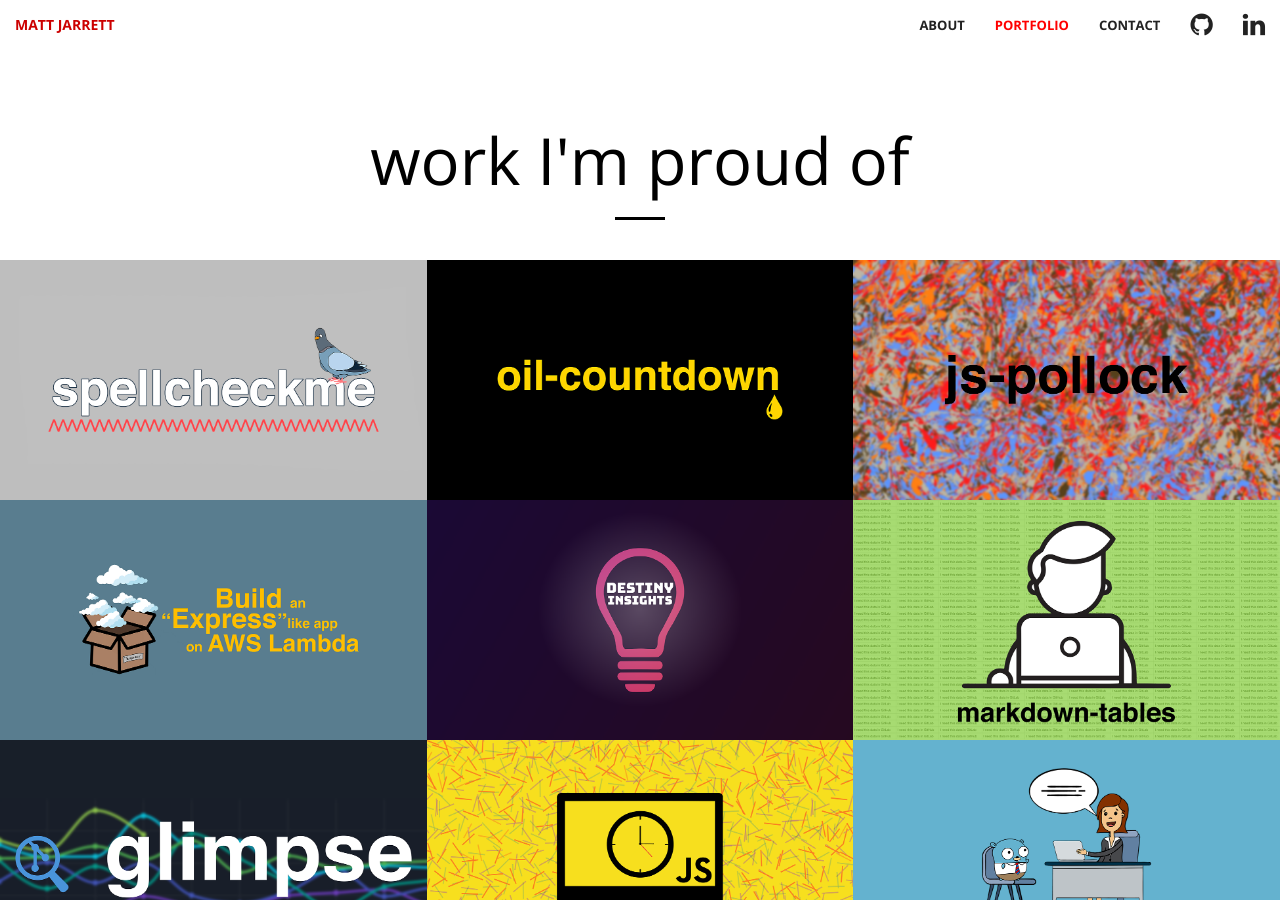
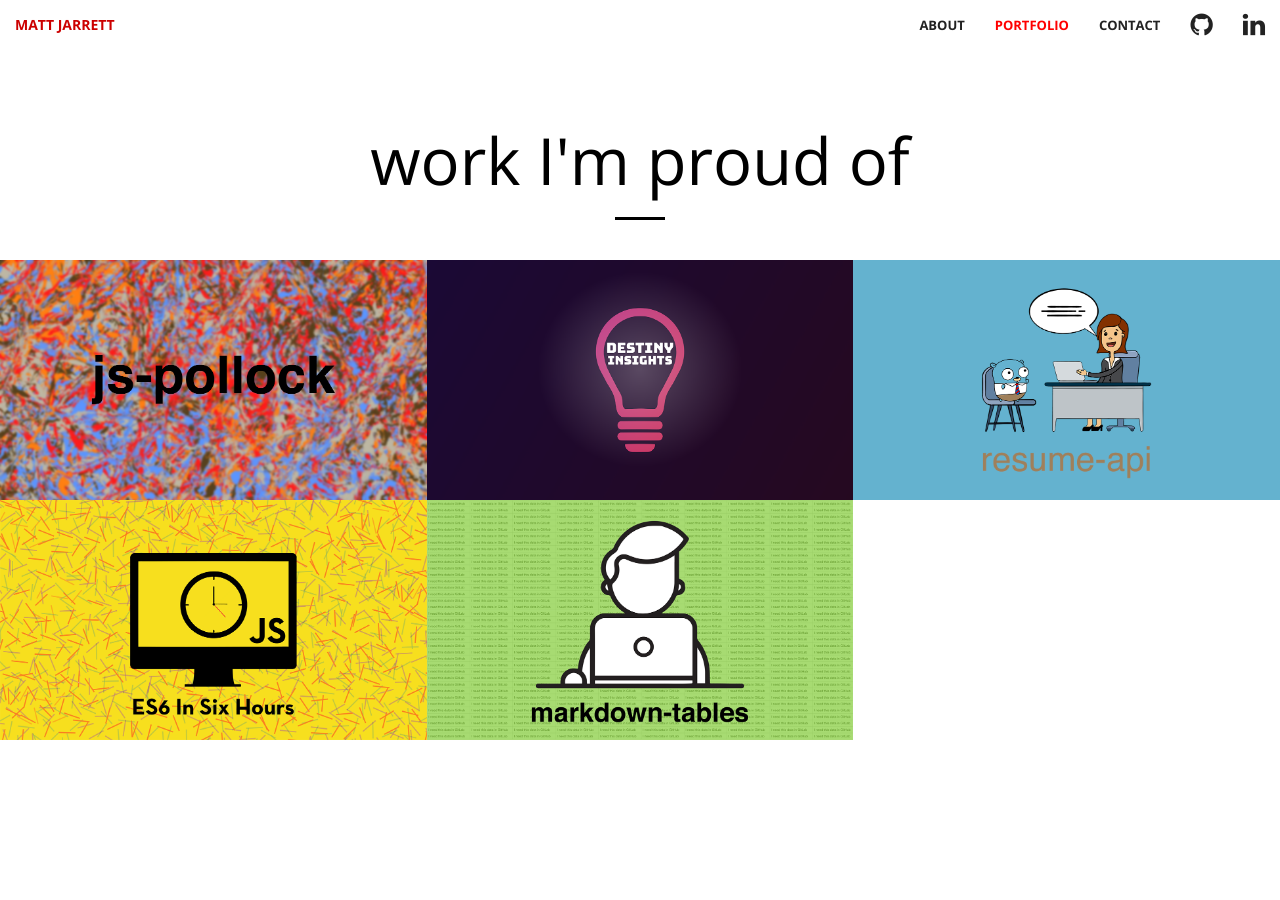
Before and after one commit to cujarrett/cujarrett.github.io, a Jekyll site: the page built from index.html, in a window 1280 px wide and 900 px high, scrolled down 2438 px. Built offline with Jekyll 4.4.1, drawn with Linux system fonts in a browser that asks for light colours; Markdown is read by kramdown in place of the engine named in the settings.

Commit message:
chore: update dependencies and improve portfolio layout

```diff
--- a/_includes/portfolio.html
+++ b/_includes/portfolio.html
@@ -5,36 +5,6 @@
   </div>
   <div class="container-fluid">
     <div class="row no-gutter">
-      <div class="col-lg-4 col-sm-4">
-        <a href="https://github.com/cujarrett/spellcheckme" class="portfolio-box">
-          <img src="img/portfolio/spellcheckme.png" class="img-responsive" alt="" />
-          <div class="portfolio-box-caption">
-            <div class="portfolio-box-caption-content">
-              <div class="project-category text-faded">
-                Spellcheck CLI
-              </div>
-              <div class="project-name">
-                spellcheckme
-              </div>
-            </div>
-          </div>
-        </a>
-      </div>
-      <div class="col-lg-4 col-sm-4">
-        <a href="https://github.com/cujarrett/oil-countdown?tab=readme-ov-file" class="portfolio-box">
-          <img src="img/portfolio/oil-countdown.png" class="img-responsive" alt="" />
-          <div class="portfolio-box-caption">
-            <div class="portfolio-box-caption-content">
-              <div class="project-category text-faded">
-                React web app counting down remaining oil
-              </div>
-              <div class="project-name">
-                oil-countdown
-              </div>
-            </div>
-          </div>
-        </a>
-      </div>
       <div class="col-lg-4 col-sm-4">
         <a href="https://jspollock.art" class="portfolio-box">
           <img src="img/portfolio/js-pollock.png" class="img-responsive" alt="" />
@@ -45,26 +15,6 @@
               </div>
               <div class="project-name">
                 js-pollock
-              </div>
-            </div>
-          </div>
-        </a>
-      </div>
-    </div>
-    <div class="custom-hidden-xs custom-hidden-sm custom-hidden-md custom-hidden-lg custom-visible-xl">
-      <div style="height: 50px;"></div>
-    </div>
-    <div class="row no-gutter">
-      <div class="col-lg-4 col-sm-4">
-        <a href="https://dev.to/cujarrett/build-an-express-like-app-on-aws-lambda-12g6" class="portfolio-box">
-          <img src="img/portfolio/build-an-express-like-lambda-on-aws-lambda.png" class="img-responsive" alt="" />
-          <div class="portfolio-box-caption">
-            <div class="portfolio-box-caption-content">
-              <div class="project-category text-faded">
-                A dead simple Express-like Lambda hello world example
-              </div>
-              <div class="project-name">
-                Build an Express-like Lambda on AWS
               </div>
             </div>
           </div>
@@ -86,35 +36,15 @@
         </a>
       </div>
       <div class="col-lg-4 col-sm-4">
-        <a href="https://github.com/cujarrett/markdown-tables" class="portfolio-box">
-          <img src="img/portfolio/markdown-tables.png" class="img-responsive" alt="" />
+        <a href="https://dev.to/cujarrett/how-i-built-a-resume-api-w-go-terraform-and-aws-371o" class="portfolio-box">
+          <img src="img/portfolio/resume-api.png" class="img-responsive" alt="" />
           <div class="portfolio-box-caption">
             <div class="portfolio-box-caption-content">
               <div class="project-category text-faded">
-                Helping the world move Excel table data into Markdown tables
+                Open source REST API for my JSON-based standard format resume
               </div>
               <div class="project-name">
-                markdown-tables
-              </div>
-            </div>
-          </div>
-        </a>
-      </div>
-    </div>
-    <div class="custom-hidden-xs custom-hidden-sm custom-hidden-md custom-hidden-lg custom-visible-xl">
-      <div style="height: 50px;"></div>
-    </div>
-    <div class="row no-gutter">
-      <div class="col-lg-4 col-sm-4">
-        <a href="https://github.com/cujarrett/glimpse" class="portfolio-box">
-          <img src="img/portfolio/glimpse.png" class="img-responsive" alt="" />
-          <div class="portfolio-box-caption">
-            <div class="portfolio-box-caption-content">
-              <div class="project-category text-faded">
-                React web app to lookup GitHub Open Source contributions
-              </div>
-              <div class="project-name">
-                glimpse
+                resume-api
               </div>
             </div>
           </div>
@@ -136,15 +66,15 @@
         </a>
       </div>
       <div class="col-lg-4 col-sm-4">
-        <a href="https://dev.to/cujarrett/how-i-built-a-resume-api-w-go-terraform-and-aws-371o" class="portfolio-box">
-          <img src="img/portfolio/resume-api.png" class="img-responsive" alt="" />
+        <a href="https://github.com/cujarrett/markdown-tables" class="portfolio-box">
+          <img src="img/portfolio/markdown-tables.png" class="img-responsive" alt="" />
           <div class="portfolio-box-caption">
             <div class="portfolio-box-caption-content">
               <div class="project-category text-faded">
-                Open source REST API for my JSON-based standard format resume
+                Helping the world move Excel table data into Markdown tables
               </div>
               <div class="project-name">
-                resume-api
+                markdown-tables
               </div>
             </div>
           </div>
--- a/_sass/_base.scss
+++ b/_sass/_base.scss
@@ -1,3 +1,9 @@
+@use "sass:color";
+@use "mixins" as *;
+
+$theme-primary: #FF0000 !default;
+$theme-dark: #222 !default;
+
 html,
 body {
   height: 100%;
@@ -28,7 +34,7 @@
   color: $theme-primary;
   &:hover,
   &:focus {
-    color: darken($theme-primary, 10%);
+    color: color.adjust($theme-primary, $lightness: -10%);
   }
 }
 
@@ -90,7 +96,7 @@
     text-transform: uppercase;
     &:hover,
     &:focus {
-      color: darken($theme-primary, 10%);
+      color: color.adjust($theme-primary, $lightness: -10%);
     }
   }
   .nav {
@@ -142,7 +148,7 @@
         font-size: 14px;
         &:hover,
         &:focus {
-          color: darken($theme-primary, 10%);
+          color: color.adjust($theme-primary, $lightness: -10%);
         }
       }
       .nav > li > a,
--- a/_sass/_mixins.scss
+++ b/_sass/_mixins.scss
@@ -1,3 +1,5 @@
+@use "sass:color";
+
 @mixin transition-all()
 {
     -webkit-transition: all 0.35s;
@@ -27,8 +29,8 @@
   &.active,
   .open > .dropdown-toggle & {
     color: $color;
-    background-color: darken($background, 5%);
-    border-color: darken($border, 7%);
+    background-color: color.adjust($background, $lightness: -5%);
+    border-color: color.adjust($border, $lightness: -7%);
   }
   &:active,
   &.active,
--- a/css/main.scss
+++ b/css/main.scss
@@ -37,8 +37,8 @@
 $theme-primary: #FF0000;
 $theme-dark: #222;
 
-// Import partials from `sass_dir` (defaults to `_sass`)
-@import
-        "mixins",
-        "base"
-;
+@use "mixins";
+@use "base" with (
+        $theme-primary: $theme-primary,
+        $theme-dark: $theme-dark
+);
```
Also changed, not shown: Gemfile (+3 -5 lines), README.md, 1 other file.
